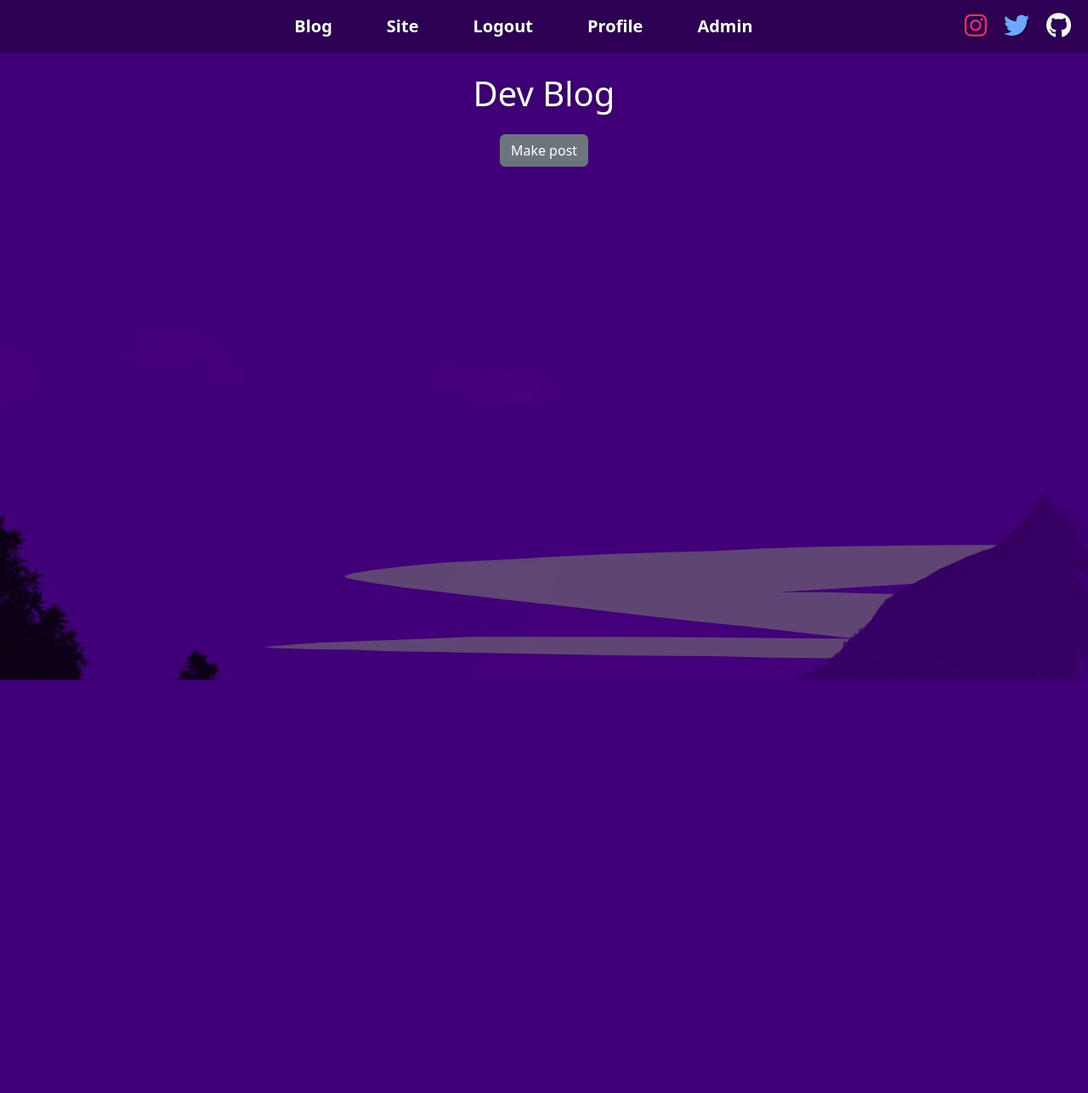
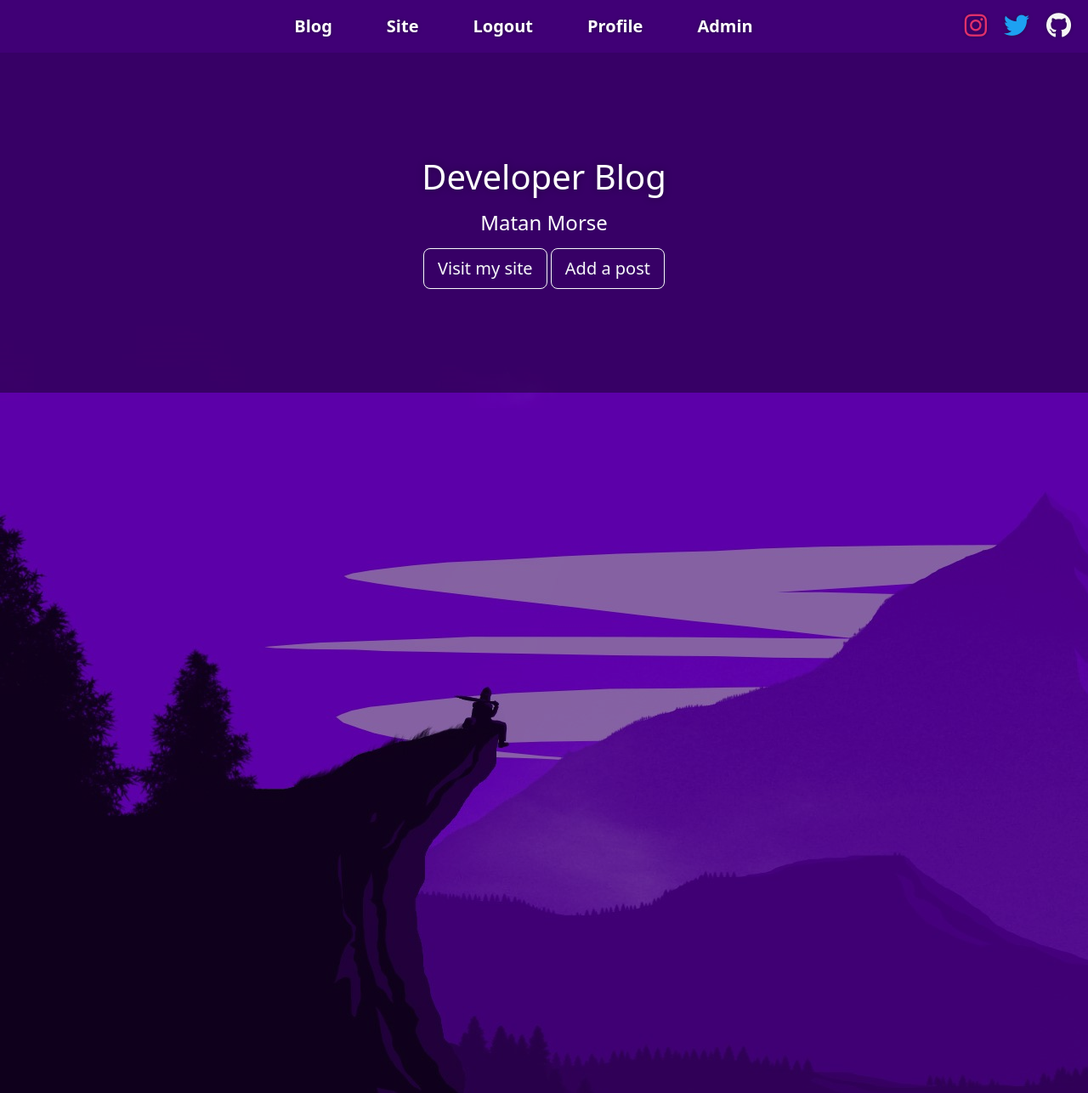
Before and after one commit to matanm1233/codeblog, a Flask app: page / in a window 1280 px wide. Shown: the whole page at 85% size. Before the commit the page ends 800 px from the top, so only its background shows below. Run offline with Flask 3, Linux system fonts and the light colour scheme; the visitor is signed in with stand-in values (Sample User, id 1); some libraries are stand-ins or nearby versions.

Commit message:
improved css/layout, added modals to delete comments/posts

```diff
--- a/project/static/styles.css
+++ b/project/static/styles.css
@@ -1,7 +1,7 @@
 body{
   background-image: url(images/background.jpg);
   background-blend-mode: multiply;
-  background-color: rgba(0,0,0,.5);
+  background-color: rgba(0,0,0,.3);
   background-repeat: no-repeat;
   background-attachment: fixed;
 }
@@ -24,6 +24,8 @@
   border-radius: 10px;
 }
 
+
+
 .fab, .fa {
     padding: 10px;
     font-size: 30px;
@@ -36,18 +38,45 @@
 
 .fa-instagram {
   color: #E1306C;
+  transition: .5s;
+}
+
+.fa-instagram:hover {
+  color: rgba(225, 48, 108, .8);
+}
+
+.fa-twitter {
+  color: #1DA1F2;
+  transition: .5s;
+}
+
+.fa-twitter:hover {
+  color: rgba(29, 161, 242, .8);
 }
 
 .fa-github {
   color: whitesmoke;
+  transition: .5s;
+}
+
+.fa-github:hover {
+  color: rgba(245, 245, 245, .8);
 }
 
 .fa-heart {
-  color:gray;
+  color: rgba(148, 143, 255, 0.8);
+  transition: .75s;
+}
+
+
+.fa-heart:hover {
+  color: rgba(255, 0, 0, .5);
 }
 .nounderline {
   text-decoration: none;
 }
+
+
 
 .to-right {
   position: absolute;
@@ -61,6 +90,10 @@
 .nav-item {
   font-size: 15pt;
   font-weight:600;
+}
+
+.nav-link {
+  transition: all .75s;
 }
 
 .mr-3 {
@@ -129,5 +162,15 @@
   color:rgba(0,0,0, .6);
 }
 .red {
-    color:red;
+  -webkit-text-stroke-width: 0px !important;
+    color: rgba(255, 0, 0, 0.7);
 }
+
+.btn-outline-dark {
+  background-color: rgb(111, 32, 239, 0.3);
+  color: white;
+}
+
+.main-content {
+  min-height: 100vh;
+}
--- a/project/templates/home.html
+++ b/project/templates/home.html
@@ -37,6 +37,42 @@
 </script>
 {% endblock %}
 
+{% block splash %}
+<!-- Hero -->
+<div class="p-0 text-center bg-image rounded-3" style="
+    height: 400px;">
+  <div class="mask w-100 h-100" style="background-color: rgba(0, 0, 0, 0.4);">
+    <div class="d-flex justify-content-center align-items-center h-100">
+      <div class="text-white">
+        <h1 class="mb-3">Developer Blog</h1>
+        <h4 class="mb-3">Matan Morse</h4>
+        <a class="btn btn-outline-light btn-lg" href="#">Visit my site</a>
+        {% if current_user.is_admin() %}
+        <a class="btn btn-outline-light btn-lg" data-bs-toggle="collapse" href="#collapseExample" role="button" aria-expanded="false" aria-controls="collapseExample" role="button">Add a post</a>
+        </div>
+
+      {% endif %}
+
+      </div>
+    </div>
+  </div>
+</div>
+<div class="container text-center">
+<div class="collapse" id="collapseExample">
+    <form method="POST" action="/addpost">
+        <label for="title" class="mb-1">Title:</label>
+        <input style="width:60%" id="title" name="title" type="text" class="mx-auto form form-control mb-2">
+        <textarea class="mx-auto" name="postcontent" id="mytextarea">
+            <p>This is some sample content</p>
+        </textarea>
+        <button class="my-3 btn btn-outline-light" type="submit">Post</button>
+    </form>
+</div>
+</div>
+<!-- Hero -->
+{% endblock %}
+
+
 {% block main %}
 {% with messages = get_flashed_messages() %}
 {% if messages %}
@@ -47,31 +83,12 @@
 {% endwith %}
 
 <div class="container text-white text-center">
-    <div class="mb-3 row">
+    <div class="mb-3 row h-100" style="background-color: white;">
         <div class=" col-lg">
-            <h1>Dev Blog</h1>
         </div>
     </div>
 
     <!-- the interface to make a new post -->
-    {% if current_user.is_admin() %}
-    <p>
-        <a class="btn btn-secondary" data-bs-toggle="collapse" href="#collapseExample" role="button" aria-expanded="false" aria-controls="collapseExample">
-            Make post
-        </a>
-    </p>
-      <div class="collapse" id="collapseExample">
-        <form method="POST" action="/addpost">
-            <label for="title" class="mb-1">Title:</label>
-            <input style="width:60%" id="title" name="title" type="text" class="mx-auto form form-control mb-2">
-            <textarea class="mx-auto" name="postcontent" id="mytextarea">
-                <p>This is some sample content</p>
-            </textarea>
-            <button class="my-3 btn btn-secondary" type="submit">Post</button>
-        </form>
-      </div>
-
-    {% endif %}
 
     <!-- Each of these is for a single post-->
     {% for post in posts %}
--- a/project/templates/layout.html
+++ b/project/templates/layout.html
@@ -55,28 +55,28 @@
         </div>
         <ul class="nav navbar-nav to-right ">
           <li class="nav-item">
-            <a href="#" class="nounderline">
+            <a href="https://www.instagram.com/mataniguess/" class="nounderline">
               <i class="fa fa-instagram"></i>
             </a>
           </li>
           <li class="nav-item">
-            <a href="#" class="nounderline">
+            <a href="https://twitter.com/GooseWithAPen" class="nounderline">
               <i class="fa fa-twitter"></i>
             </a>
           </li>
           <li class="nav-item">
-            <a href="#" class="nounderline">
+            <a href="https://github.com/matanm1233" class="nounderline">
               <i class="fa fa-github"></i>
             </a>
           </li>
-
         </ul>
         </div>
+    </nav>
+{% block splash %}
 
+{% endblock %}
 
-
-    </nav>
-    <div class="container text-center mt-4">
+    <div class="container main-content text-center mt-4">
       {% block main %}
       <!-- This will be where content goes in future layouts-->
       {% endblock %}
--- a/project/templates/macros.html
+++ b/project/templates/macros.html
@@ -1,11 +1,11 @@
 {% macro article(post, mode) %}
 <article class="text-white">
     <div class="post-top w-100 d-inline-flex align-items-center">
-        <h3 class="post-title">{{ post.title }}</h3>
+        <h2 class="post-title">{{ post.title }}</h2>
         {% if current_user.owns_post(post) %}
         <!-- remove button -->
-        <a style="margin-left: auto" class="button" href="/delpost/{{ post.title | no_spaces }}">
-            <i style="margin-left: auto" class="fa-solid fa-xmark"></i>
+        <a style="margin-left: auto"  class="button">
+            <i style="margin-left:auto; cursor:pointer" data-toggle="modal" data-target="#modal{{ post.title | no_spaces }}" class="fa-solid fa-xmark"></i>
         </a>
         {% endif %}
     </div>
@@ -13,29 +13,30 @@
     {{ post.post_content | safe }}
 
 
+
     <!-- Reader mode button -->
-    <div class="container d-flex align-items-center justify-content-end mt-3 mb-2">
+    <div class="d-flex align-items-center justify-content-end p-0 mt-3">
         <!-- like button -->
         <!-- if user has liked -->
 
         <p class="mb-0" style="margin-right:auto">
-            <a class="btn text-white btn-secondary" data-bs-toggle="collapse" href="#comment{{ post.title | no_spaces }}" role="button" aria-expanded="false" aria-controls="comment">
+            <a class="btn btn-sm text-white btn-outline-dark" data-bs-toggle="collapse" href="#comment{{ post.title | no_spaces }}" role="button" aria-expanded="false" aria-controls="comment">
                 Add comment:
             </a>
         </p>
         {% if mode == "reader" %}
         <a class="mx-2" href="/">
-            <button class="btn btn-secondary mr-auto">Back</button>
+            <button class="btn btn-sm btn-outline-dark mr-auto">Back</button>
         </a>
         {% elif mode == "home" %}
         <a class="mx-2" href="/{{ post.title | no_spaces }}">
-            <button class="btn btn-secondary mr-auto">Read more...</button>
+            <button class="btn btn-sm btn-outline-dark mr-auto">Read more...</button>
         </a>
         {% endif %}
 
         <div class="d-inline-flex align-items-center">
             {% if post.likes %}
-            <p style="margin-top:16px !important" class="mx-1 mt-auto">{{ post.likes | count }}</p>
+            <p class="p-0 m-0">{{ post.likes | count }}</p>
             {% endif %}
             {% if hasuserliked(post) %}
             <a href="/like/{{ post.title | no_spaces }}">
@@ -51,15 +52,12 @@
     {% if post.comments %}
     <hr>
     {% endif %}
-    <!-- comment button -->
-    <div class="mt-3">
-    </div>
-    <div class="text-center collapse" id="comment{{ post.title | no_spaces}}">
+    <div class="text-center mt-3 collapse" id="comment{{ post.title | no_spaces}}">
         <form action="/addcomment/{{ post.title }}" method="POST">
             <div>
                 <textarea class="comment" id="comment" name="comment"></textarea>
             </div>
-            <button type="submit" class="mt-2 btn btn-secondary">Post</button>
+            <button type="submit" class="mt-2 btn btn-outline-dark">Post</button>
         </form>
       </div>
     {% for comment in post.comments | sort(attribute='created_at', reverse=True) %}
@@ -68,8 +66,8 @@
             <h6 class="mb-0">{{ comment.user_id | username_from_id }} | {{ comment.created_at | format_datetime }}</h6>
             {% if current_user.owns_comment(comment) %}
             <!-- remove button -->
-            <a class="button" style="margin-left:auto;" href="/delcomment/{{ comment.id }}">
-                <i class="fa-solid fa-xmark"></i>
+            <a class="button" style="margin-left:auto;" >
+                <i style="cursor:pointer" data-toggle="modal" data-target="#modal{{ comment.id }}" class="fa-solid fa-xmark"></i>
             </a>
             {% endif %}
         </div>
@@ -77,7 +75,53 @@
             {{ comment.post_content | safe }}
         </div>
     </div>
+    <!-- comment Modal -->
+    <div class="modal fade" id="modal{{ comment.id }}" tabindex="-1" role="dialog" aria-labelledby="exampleModalLabel" aria-hidden="true">
+        <div class="modal-dialog" role="document">
+        <div class="modal-content">
+            <div class="modal-header text-black">
+            <h5 class="modal-title" id="exampleModalLabel">Delete comment</h5>
+            <button type="button" class="close" data-dismiss="modal" aria-label="Close">
+                <span aria-hidden="true">&times;</span>
+            </button>
+            </div>
+            <div class="modal-body text-black">
+            <p> Are you sure you want to delete this comment? </p>
+            </div>
+            <div class="modal-footer">
+            <button type="button" class="btn btn-secondary" data-dismiss="modal">No</button>
+            <a href="/delcomment/{{ comment.id }}">
+                <button type="button" class="btn btn-primary">Yes</button>
+            </a>
+            </div>
+        </div>
+        </div>
+    </div>
+
     {% endfor %}
     </article>
 
+
+<!-- Post Modal -->
+<div class="modal fade" id="modal{{ post.title | no_spaces}}" tabindex="-1" role="dialog" aria-labelledby="exampleModalLabel" aria-hidden="true">
+    <div class="modal-dialog" role="document">
+    <div class="modal-content">
+        <div class="modal-header text-black">
+        <h5 class="modal-title" id="exampleModalLabel">Delete post</h5>
+        <button type="button" class="close" data-dismiss="modal" aria-label="Close">
+            <span aria-hidden="true">&times;</span>
+        </button>
+        </div>
+        <div class="modal-body text-black">
+        <p> Do you want to delete post "{{ post.title }}"? </p>
+        </div>
+        <div class="modal-footer">
+        <button type="button" class="btn btn-secondary" data-dismiss="modal">No</button>
+        <a href="/delpost/{{ post.title | no_spaces }}">
+            <button type="button" class="btn btn-primary">Yes</button>
+        </a>
+        </div>
+    </div>
+    </div>
+    </div>
 {% endmacro %}
```
